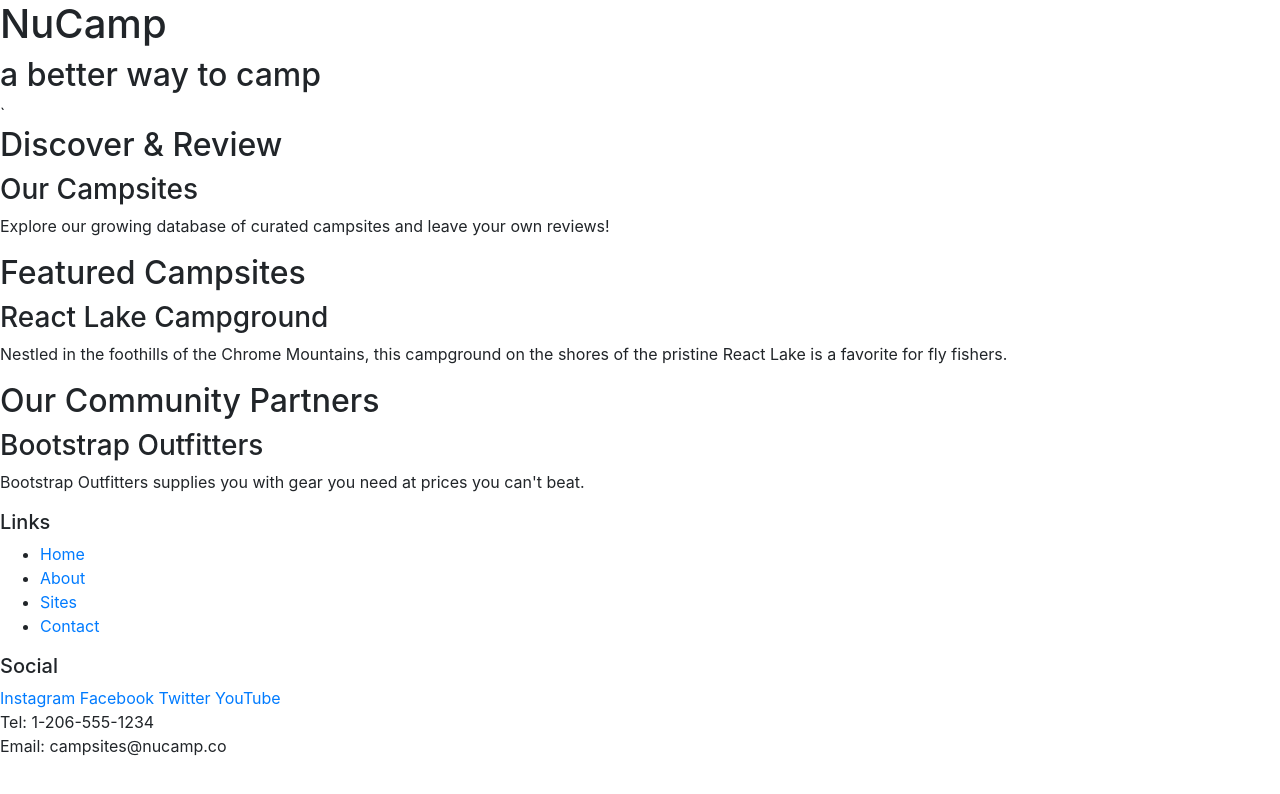
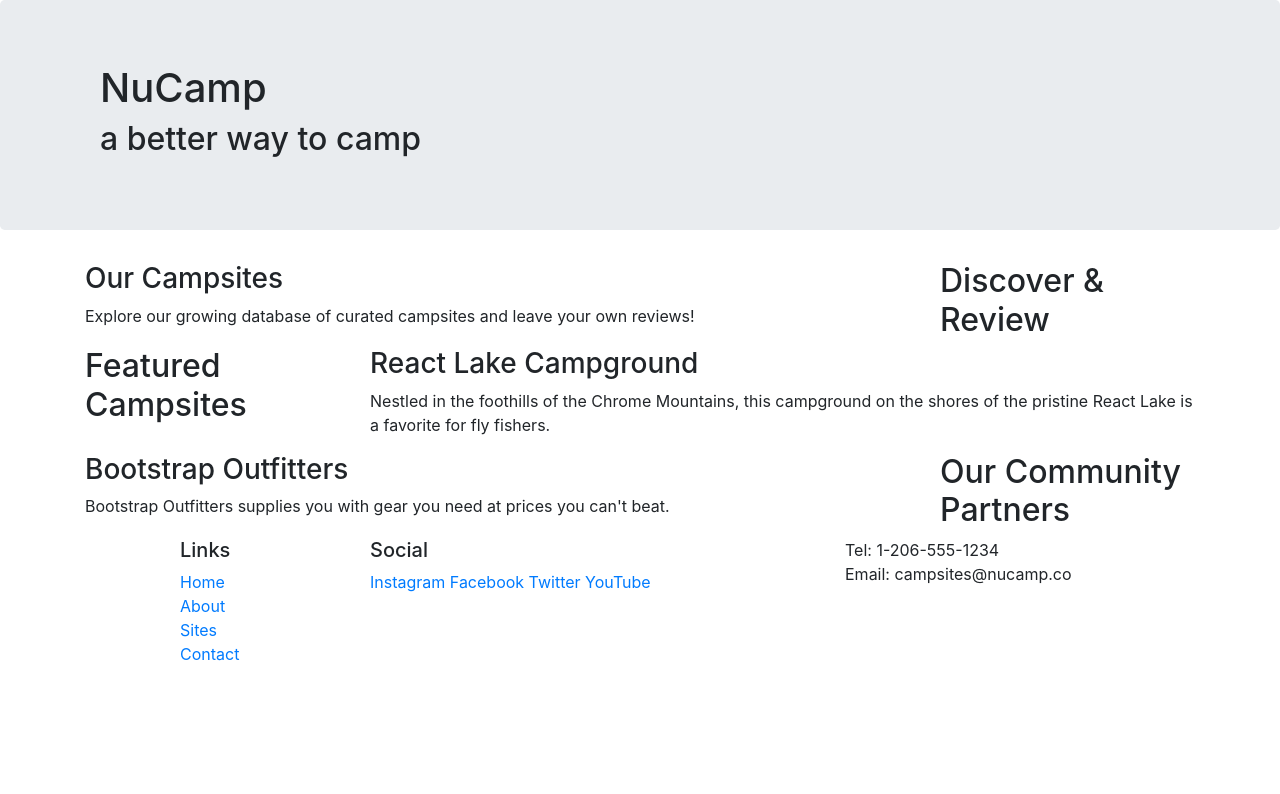
Before and after one commit to heemo521/bootstrap, a website: page index.html in a window 1280 px wide. Drawn offline with nearby package versions, Linux system fonts and the light colour scheme.

Commit message:
Added bootstrap

```diff
--- a/index.html
+++ b/index.html
@@ -1,64 +1,94 @@
 <!DOCTYPE html>
 <html lang="en">
-
     <head>
         <!-- Required meta tags always come first -->
         <meta charset="utf-8" />
         <meta name="viewport" content="width=device-width, initial-scale=1" />
 
         <!-- Bootstrap CSS -->
-    <link rel="stylesheet" href="node_modules/bootstrap/dist/css/bootstrap.min.css" />
+        <link
+            rel="stylesheet"
+            href="node_modules/bootstrap/dist/css/bootstrap.min.css"
+        />
 
         <title>NuCamp: A Better Way To Camp</title>
     </head>
 
     <body>
-
-    <header>
-        <div>
+        <header class="jumbotron">
+            <div class="container">
+                <div class="row"></div>
+                <div class="col">
                     <h1>NuCamp</h1>
                     <h2>a better way to camp</h2>
-        </div>`
+                </div>
+            </div>
         </header>
 
-    <div>
+        <div class="container">
+            <div class="row">
+                <div class="col-sm-4 order-sm-last col-md-3">
                     <h2>Discover & Review</h2>
+                </div>
+                <div class="col">
                     <h3>Our Campsites</h3>
-        <p>Explore our growing database of curated campsites and leave your own reviews!</p>
+                    <p>
+                        Explore our growing database of curated campsites and
+                        leave your own reviews!
+                    </p>
                 </div>
-
-    <div>
+            </div>
+            <div class="row">
+                <div class="col-sm-4 col-md-3">
                     <h2>Featured Campsites</h2>
+                </div>
+                <div class="col">
                     <h3>React Lake Campground</h3>
-        <p>Nestled in the foothills of the Chrome Mountains, this campground on the shores of the pristine React Lake is a favorite for fly fishers.</p>
+                    <p>
+                        Nestled in the foothills of the Chrome Mountains, this
+                        campground on the shores of the pristine React Lake is a
+                        favorite for fly fishers.
+                    </p>
                 </div>
-
-    <div>
+            </div>
+            <div class="row">
+                <div class="col-sm-4 order-sm-last col-md-3">
                     <h2>Our Community Partners</h2>
+                </div>
+                <div class="col">
                     <h3>Bootstrap Outfitters</h3>
-        <p>Bootstrap Outfitters supplies you with gear you need at prices you can't beat.</p>
+                    <p>
+                        Bootstrap Outfitters supplies you with gear you need at
+                        prices you can't beat.
+                    </p>
+                </div>
+            </div>
         </div>
 
         <footer>
-        <div>
+            <div class="container">
+                <div class="row">
+                    <div class="col-4 col-sm-2 offset-1">
                         <h5>Links</h5>
-            <ul>
+                        <ul class="list-unstyled">
                             <li><a href="#">Home</a></li>
                             <li><a href="#">About</a></li>
                             <li><a href="#">Sites</a></li>
                             <li><a href="#">Contact</a></li>
                         </ul>
                     </div>
-        <div>
+                    <div class="col-6 col-sm-5">
                         <h5>Social</h5>
                         <a href="http://instagram.com/">Instagram</a>
                         <a href="http://facebook.com/">Facebook</a>
                         <a href="http://twitter.com/">Twitter</a>
                         <a href="http://youtube.com/">YouTube</a>
                     </div>
-        <div>
+                    <div class="col-sm-4">
                         Tel: 1-206-555-1234<br />
                         Email: campsites@nucamp.co
+                    </div>
+                </div>
             </div>
         </footer>
 
@@ -66,7 +96,5 @@
         <script src="node_modules/jquery/dist/jquery.slim.min.js"></script>
         <script src="node_modules/popper.js/dist/umd/popper.min.js"></script>
         <script src="node_modules/bootstrap/dist/js/bootstrap.min.js"></script>
-
     </body>
-
 </html>
```
Lines whose indentation alone changed are shown as unchanged.
